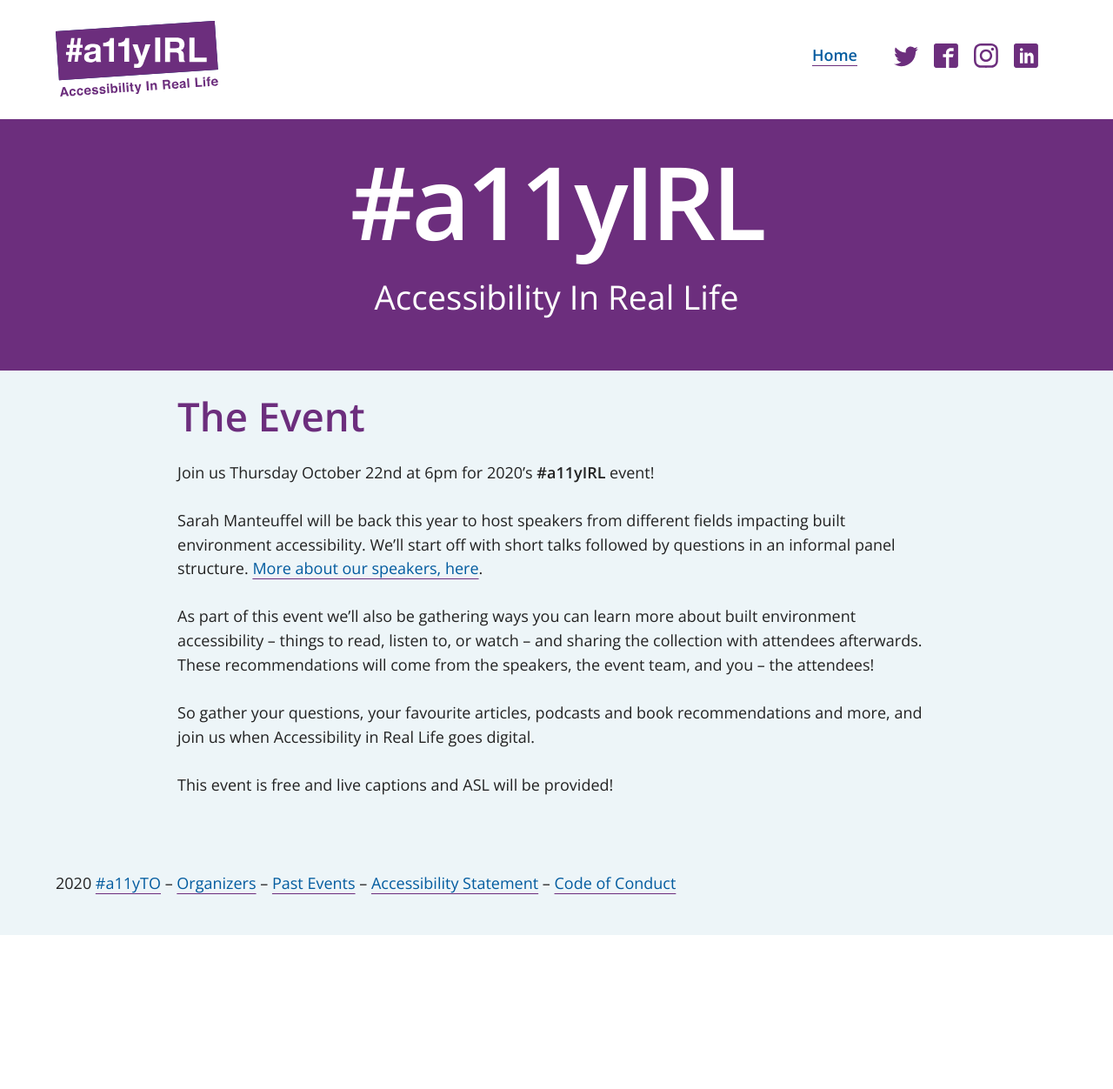
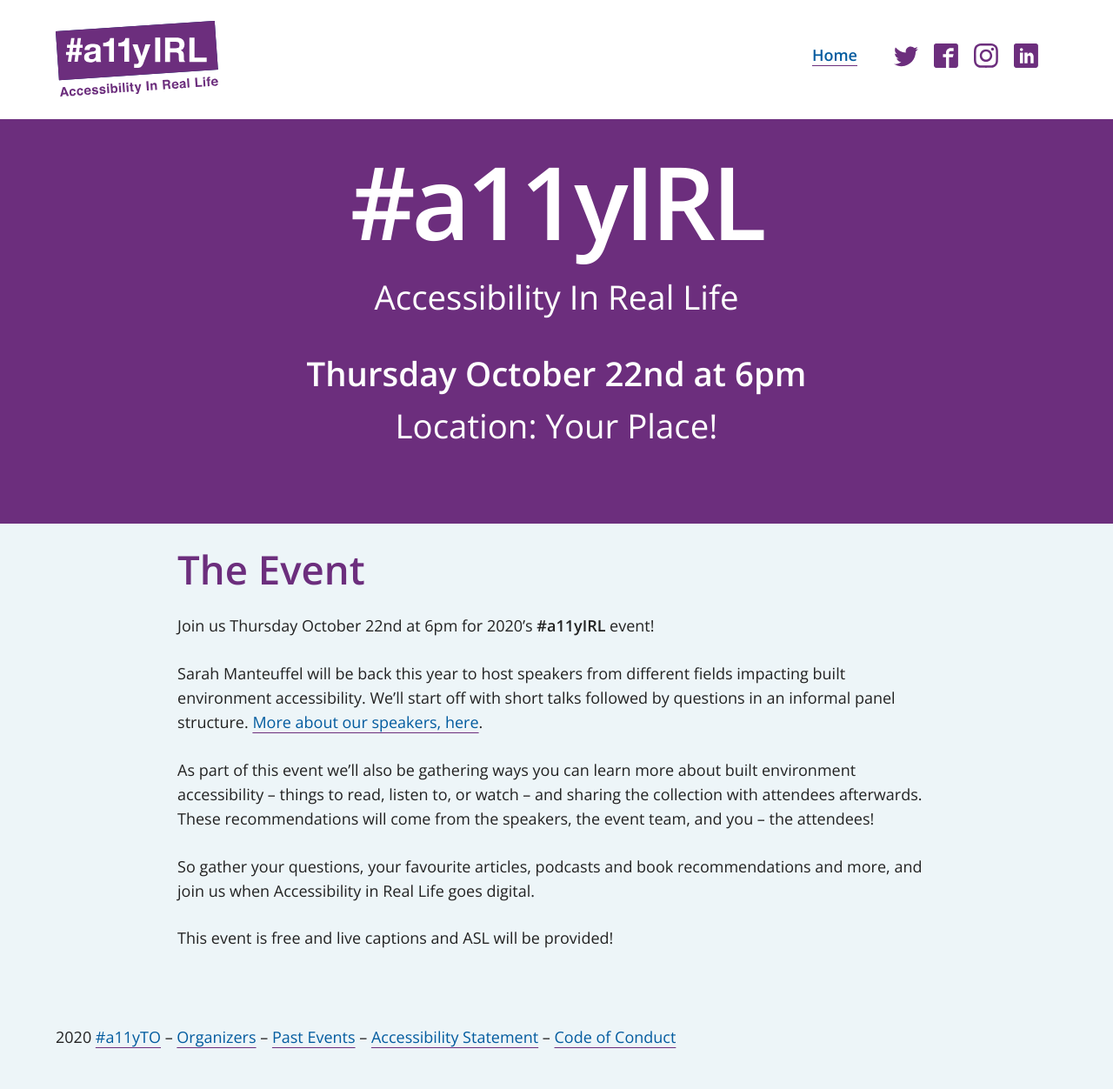
Before and after one commit to a11yTO/static-irl-site, a Jekyll site: the page built from index.html, in a window 1280 px wide. Shown: the whole page at 87% size. Built offline with Jekyll 4.4.1, drawn with Linux system fonts in a browser that asks for light colours; before the commit the page ends 1075 px from its top, so only the background shows below that.

Commit message:
Update event time and location

```diff
--- a/_config.yml
+++ b/_config.yml
@@ -17,7 +17,7 @@
 email: info@a11yto.com
 identifier: irl
 description: Accessibility In Real Life
-event-date: Wednesday, October 21, 2020
+event-date: Thursday October 22nd at 6pm
 baseurl: "" # the subpath of your site, e.g. /blog
 url: "https://IRL.a11yto.com/" # the base hostname & protocol for your site, e.g. http://example.com
 permalink: /:title
--- a/_includes/header.html
+++ b/_includes/header.html
@@ -70,5 +70,9 @@
   <section class="event">
     <h1 class="event-title">#{{ site.title }}</h1>
     <p class="event-description">{{ site.description }}</p>
+    <ul class="event-detail">
+      <li class="event-date">Thursday October 22nd at 6pm</li>
+      <li class="event-location">Location: Your Place!</li>
+    </ul>
   </section>
   {% endif %}
```
